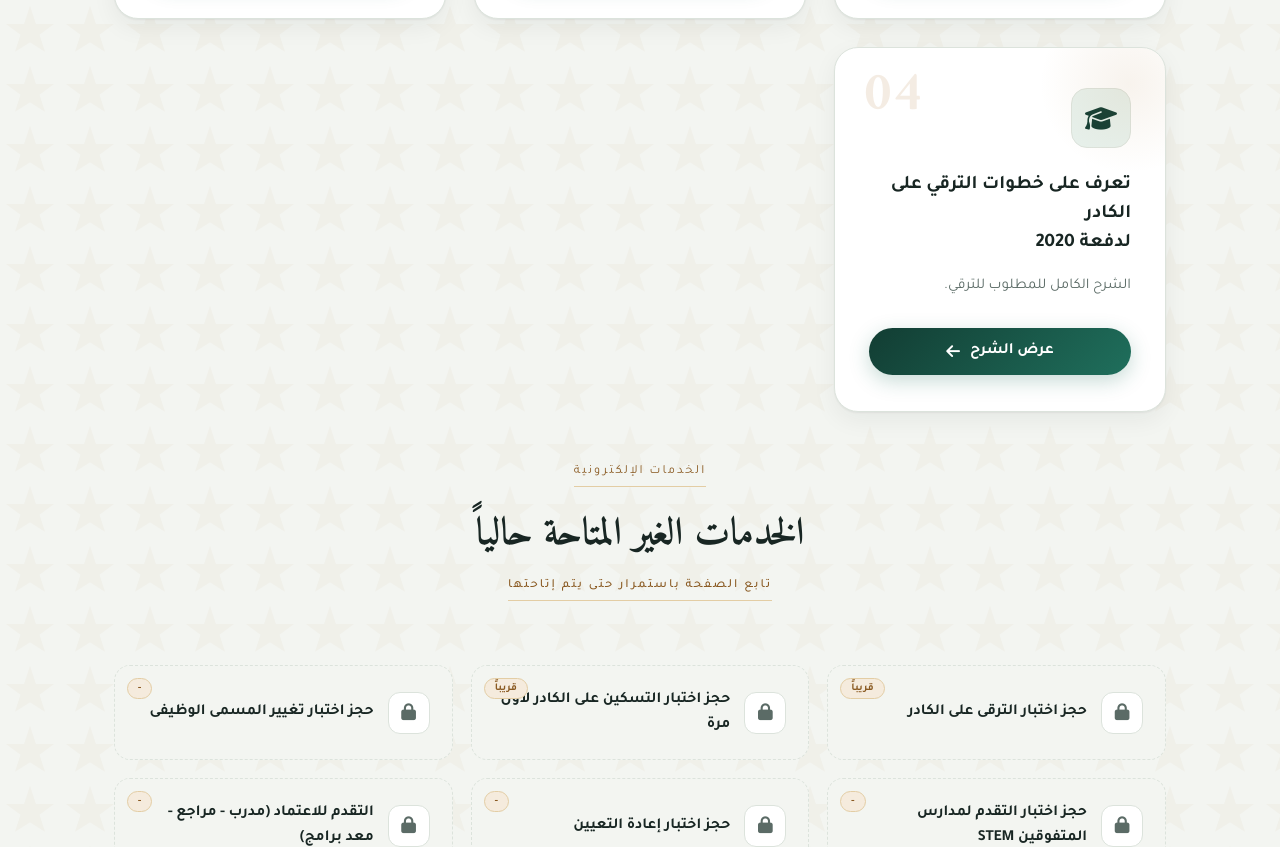
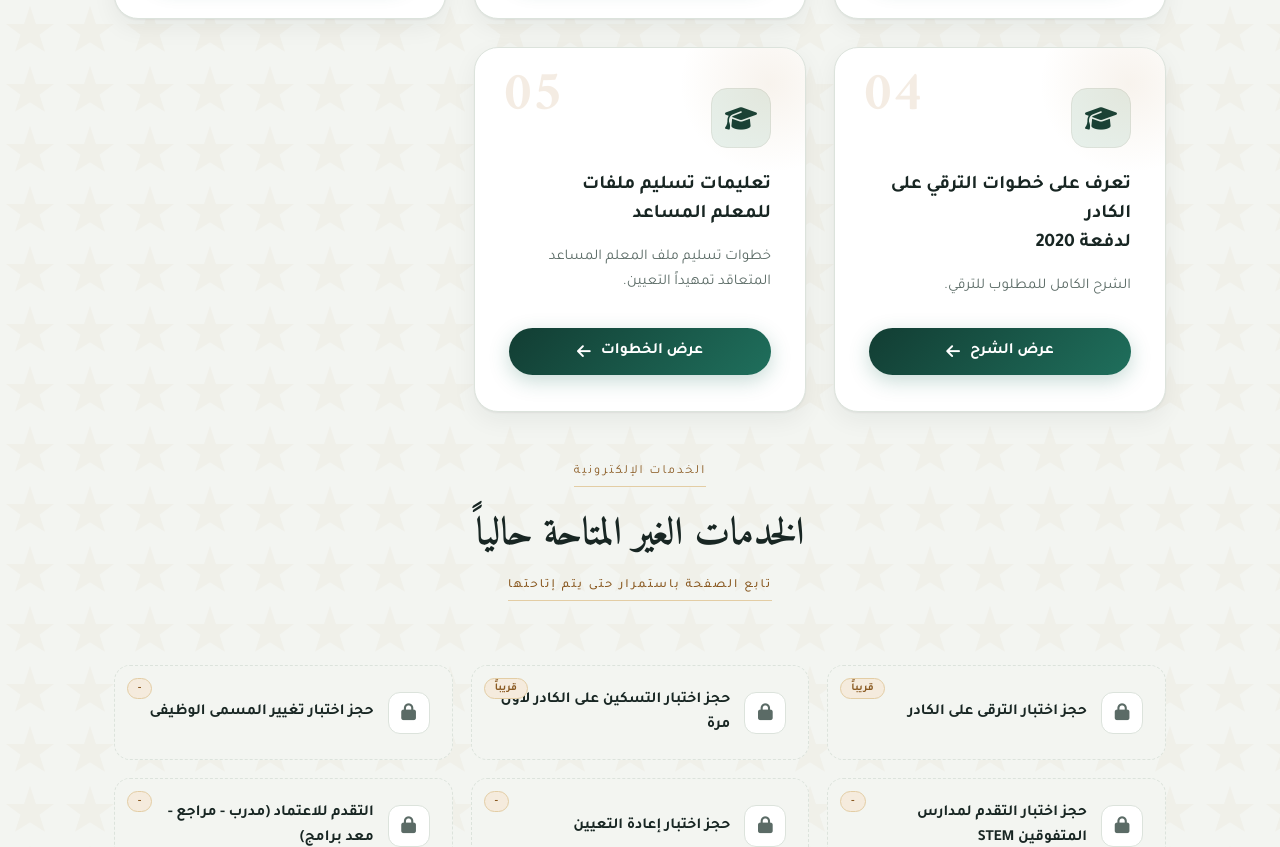
Before and after one commit to pat-alex/guide, a plain HTML site: page pat.html in a window 1280 px wide. Shown: the part 1494-2341 px from the top of the page. Drawn offline with Linux system fonts and the light colour scheme.

Commit message:
Update pat.html

```diff
--- a/pat.html
+++ b/pat.html
@@ -455,6 +455,14 @@
           <p>الشرح الكامل للمطلوب للترقي.</p>
           <a href="trqy.html" class="btn" target="_blank">عرض الشرح <i class="fas fa-arrow-left"></i></a>
         </div>
+          <!-- الخدمة 5 -->
+        <div class="card">
+          <span class="card-number">05</span>
+          <div class="card-icon"><i class="fas fa-graduation-cap"></i></div>
+          <h3>تعليمات تسليم ملفات<br>للمعلم المساعد</h3>
+          <p>خطوات تسليم ملف المعلم المساعد المتعاقد تمهيداً التعيين.</p>
+          <a href="co-guide.html" class="btn" target="_blank">عرض الخطوات <i class="fas fa-arrow-left"></i></a>
+        </div>
       </div>
     </div>
 
```
